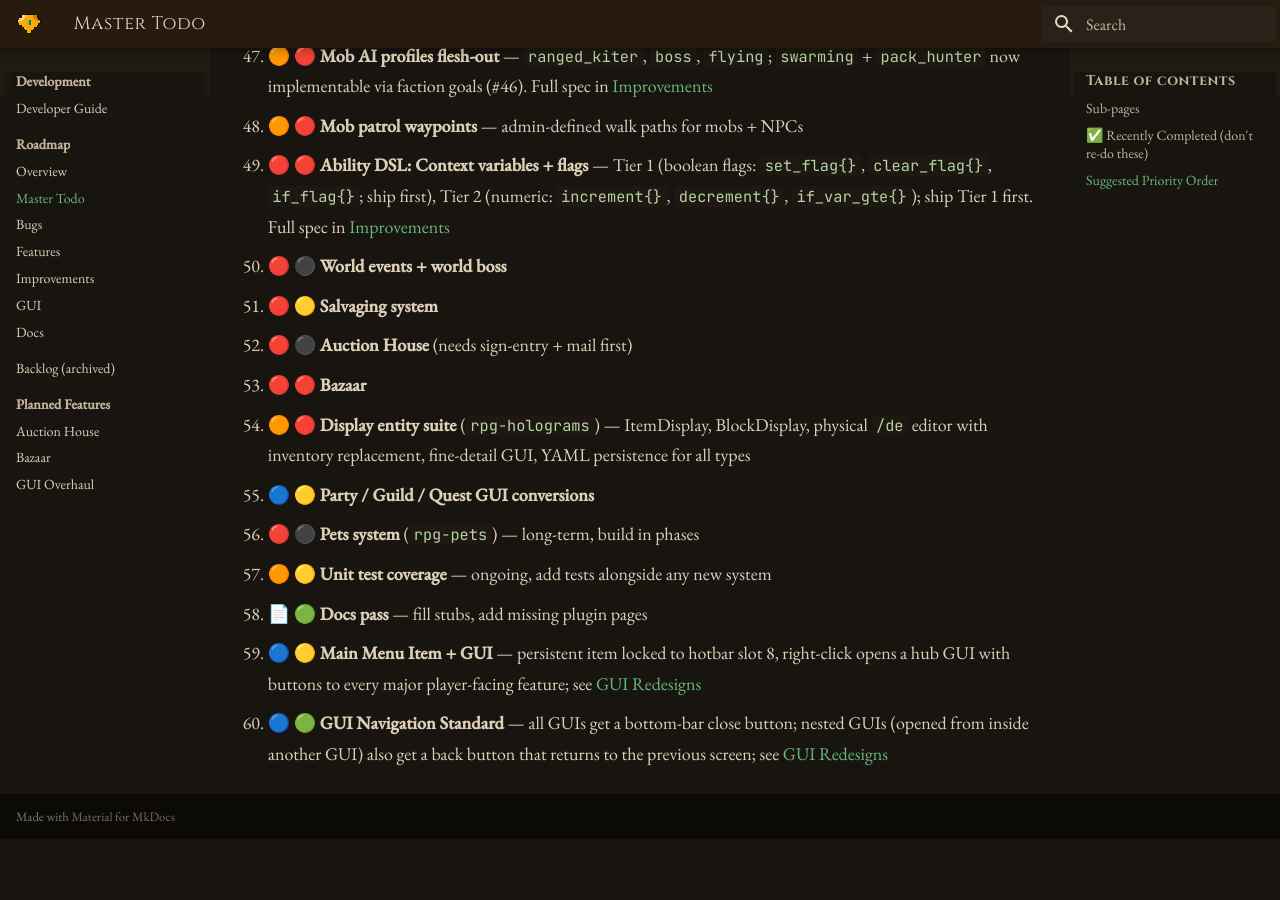
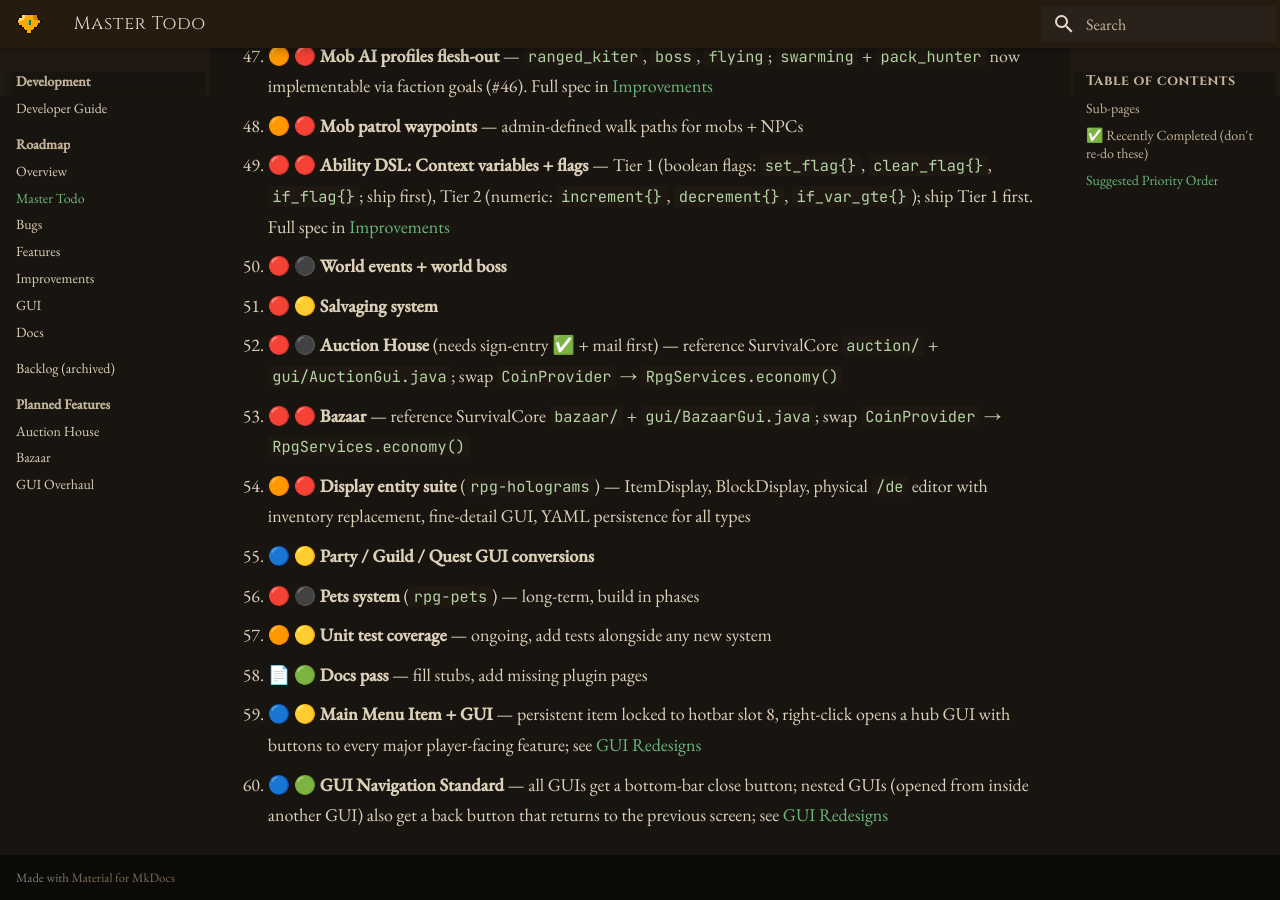
Before and after one commit to 255-Ping/RPGCORE, an MkDocs documentation site: the page built from docs/planned/todo.md, in a window 1280 px wide and 900 px high, scrolled down 7490 px. Built offline with MkDocs 1.6.1 and Material for MkDocs 9.7.7, drawn with Linux system fonts in a browser that asks for light colours; before the commit the page ends 8329 px from its top, so only the background shows below that.

Commit message:
docs: annotate AH + Bazaar todos with SurvivalCore reference paths
Co-Authored-By: Claude Sonnet 4.6 <noreply@anthropic.com>

```diff
--- a/docs/planned/todo.md
+++ b/docs/planned/todo.md
@@ -124,8 +124,8 @@
 49. 🔴 🔴 **Ability DSL: Context variables + flags** — Tier 1 (boolean flags: `set_flag{}`, `clear_flag{}`, `if_flag{}`; ship first), Tier 2 (numeric: `increment{}`, `decrement{}`, `if_var_gte{}`); ship Tier 1 first. Full spec in [Improvements](todo-improvements.md)
 50. 🔴 ⚫ **World events + world boss**
 51. 🔴 🟡 **Salvaging system**
-52. 🔴 ⚫ **Auction House** (needs sign-entry + mail first)
-53. 🔴 🔴 **Bazaar**
+52. 🔴 ⚫ **Auction House** (needs sign-entry ✅ + mail first) — reference SurvivalCore `auction/` + `gui/AuctionGui.java`; swap `CoinProvider` → `RpgServices.economy()`
+53. 🔴 🔴 **Bazaar** — reference SurvivalCore `bazaar/` + `gui/BazaarGui.java`; swap `CoinProvider` → `RpgServices.economy()`
 54. 🟠 🔴 **Display entity suite** (`rpg-holograms`) — ItemDisplay, BlockDisplay, physical `/de` editor with inventory replacement, fine-detail GUI, YAML persistence for all types
 55. 🔵 🟡 **Party / Guild / Quest GUI conversions**
 56. 🔴 ⚫ **Pets system** (`rpg-pets`) — long-term, build in phases
```
